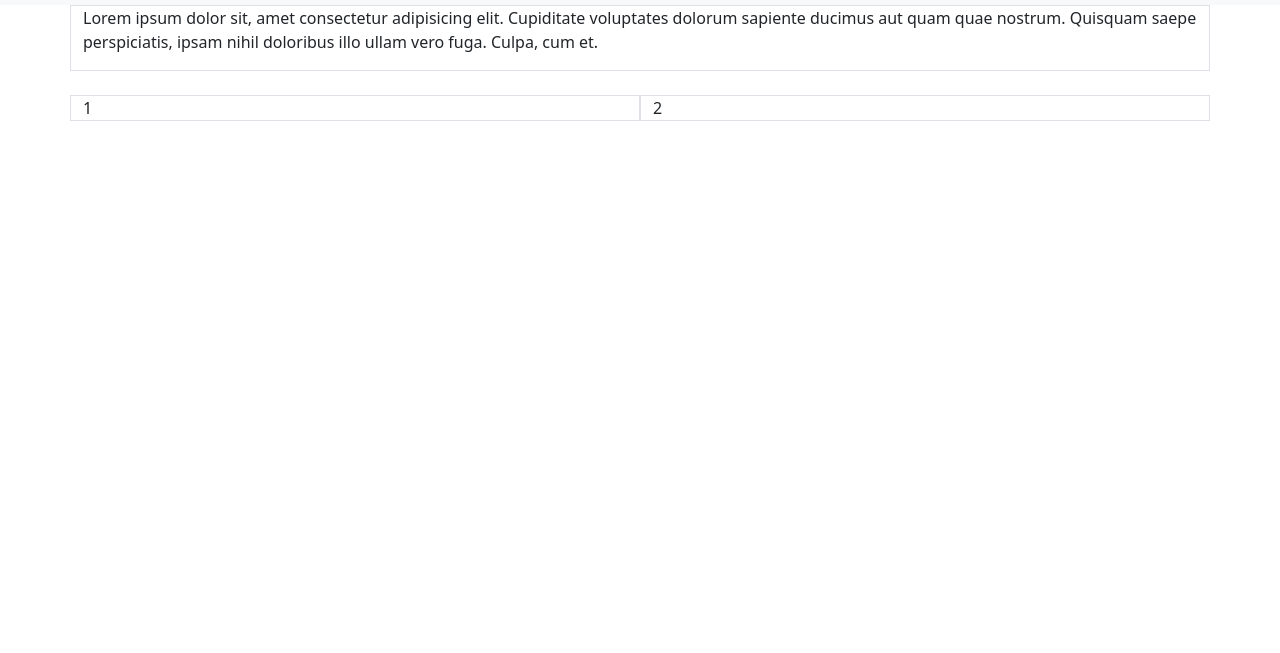
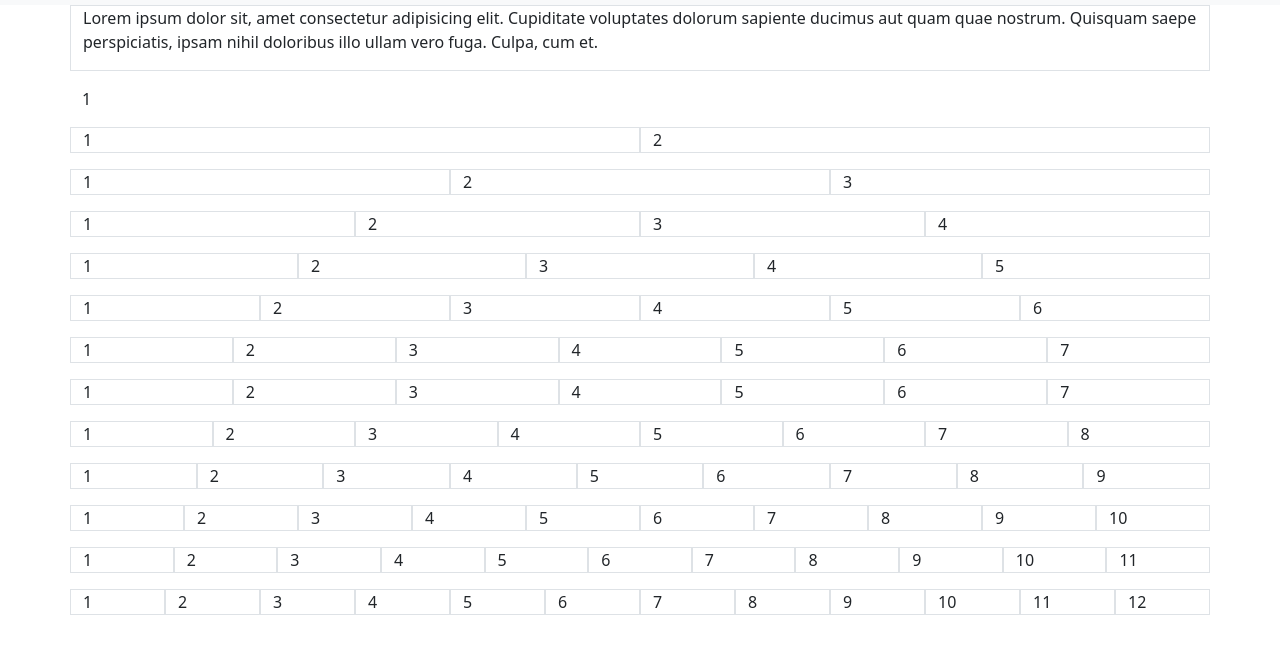
Before and after one commit to behruzbekrajabov/Bootstrap, a plain HTML site: page index.html in a window 1280 px wide. Shown: the part 51-704 px from the top of the page. Drawn offline with nearby package versions, Linux system fonts and the light colour scheme.

Commit message:
Update index.html

```diff
--- a/index.html
+++ b/index.html
@@ -45,9 +45,116 @@
             <p>Lorem ipsum dolor sit, amet consectetur adipisicing elit. Cupiditate voluptates dolorum sapiente ducimus aut quam quae nostrum. Quisquam saepe perspiciatis, ipsam nihil doloribus illo ullam vero fuga. Culpa, cum et.</p>
         </div>
         <div class="container">
-            <div class="row mt-4">
+            <div class="row my-3">
+                <div class="col border-secondary">1</div>
+            </div>
+            <div class="row my-3">
                 <div class="col border">1</div>
                 <div class="col border">2</div>
+            </div>
+            <div class="row my-3">
+                <div class="col border">1</div>
+                <div class="col border">2</div>
+                <div class="col border">3</div>
+            </div>
+            <div class="row my-3">
+                <div class="col border">1</div>
+                <div class="col border">2</div>
+                <div class="col border">3</div>
+                <div class="col border">4</div>
+            </div>
+            <div class="row my-3">
+                <div class="col border">1</div>
+                <div class="col border">2</div>
+                <div class="col border">3</div>
+                <div class="col border">4</div>
+                <div class="col border">5</div>
+            </div>
+            <div class="row my-3">
+                <div class="col border">1</div>
+                <div class="col border">2</div>
+                <div class="col border">3</div>
+                <div class="col border">4</div>
+                <div class="col border">5</div>
+                <div class="col border">6</div>
+            </div>
+            <div class="row my-3">
+                <div class="col border">1</div>
+                <div class="col border">2</div>
+                <div class="col border">3</div>
+                <div class="col border">4</div>
+                <div class="col border">5</div>
+                <div class="col border">6</div>
+                <div class="col border">7</div>
+            </div>
+            <div class="row my-3">
+                <div class="col border">1</div>
+                <div class="col border">2</div>
+                <div class="col border">3</div>
+                <div class="col border">4</div>
+                <div class="col border">5</div>
+                <div class="col border">6</div>
+                <div class="col border">7</div>
+            </div>
+            <div class="row my-3">
+                <div class="col border">1</div>
+                <div class="col border">2</div>
+                <div class="col border">3</div>
+                <div class="col border">4</div>
+                <div class="col border">5</div>
+                <div class="col border">6</div>
+                <div class="col border">7</div>
+                <div class="col border">8</div>
+            </div>
+            <div class="row my-3">
+                <div class="col border">1</div>
+                <div class="col border">2</div>
+                <div class="col border">3</div>
+                <div class="col border">4</div>
+                <div class="col border">5</div>
+                <div class="col border">6</div>
+                <div class="col border">7</div>
+                <div class="col border">8</div>
+                <div class="col border">9</div>
+            </div>
+            <div class="row my-3">
+                <div class="col border">1</div>
+                <div class="col border">2</div>
+                <div class="col border">3</div>
+                <div class="col border">4</div>
+                <div class="col border">5</div>
+                <div class="col border">6</div>
+                <div class="col border">7</div>
+                <div class="col border">8</div>
+                <div class="col border">9</div>
+                <div class="col border">10</div>
+            </div>
+            <div class="row my-3">
+                <div class="col border">1</div>
+                <div class="col border">2</div>
+                <div class="col border">3</div>
+                <div class="col border">4</div>
+                <div class="col border">5</div>
+                <div class="col border">6</div>
+                <div class="col border">7</div>
+                <div class="col border">8</div>
+                <div class="col border">9</div>
+                <div class="col border">10</div>
+                <div class="col border">11</div>
+            </div>
+            <div class="row my-3">
+                <div class="col border">1</div>
+                <div class="col border">2</div>
+                <div class="col border">3</div>
+                <div class="col border">4</div>
+                <div class="col border">5</div>
+                <div class="col border">6</div>
+                <div class="col border">7</div>
+                <div class="col border">8</div>
+                <div class="col border">9</div>
+                <div class="col border">10</div>
+                <div class="col border">11</div>
+                <div class="col border">12</div>
             </div>
         </div>
     <script src="https://cdn.jsdelivr.net/npm/bootstrap@5.0.2/dist/js/bootstrap.bundle.min.js" integrity="sha384-MrcW6ZMFYlzcLA8Nl+NtUVF0sA7MsXsP1UyJoMp4YLEuNSfAP+JcXn/tWtIaxVXM" crossorigin="anonymous"></script>
```
